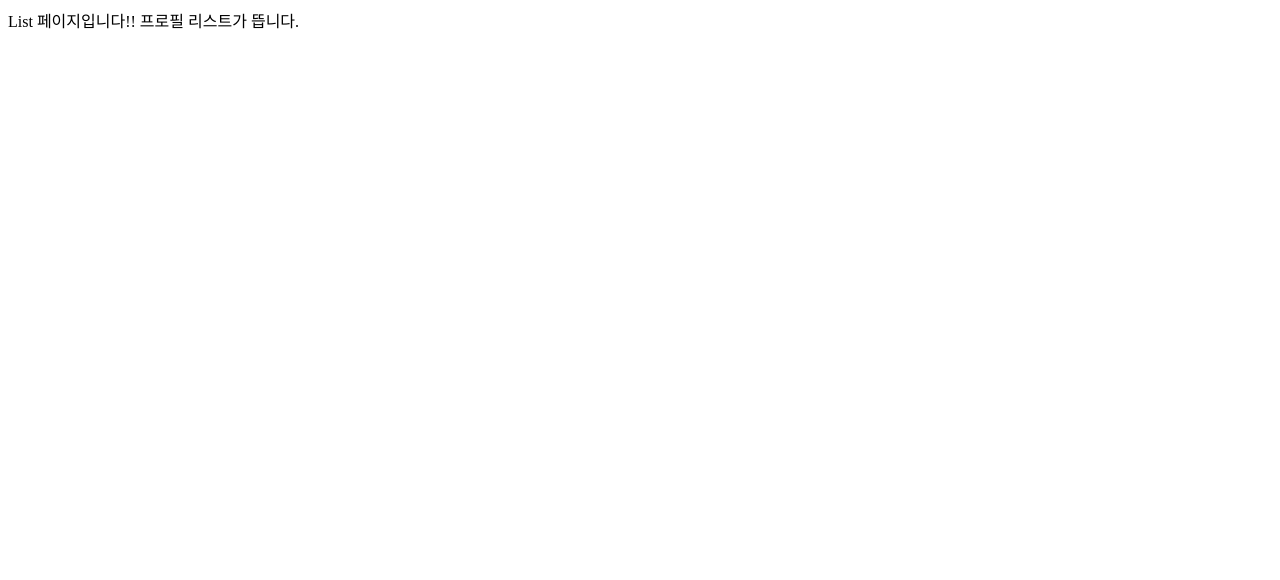
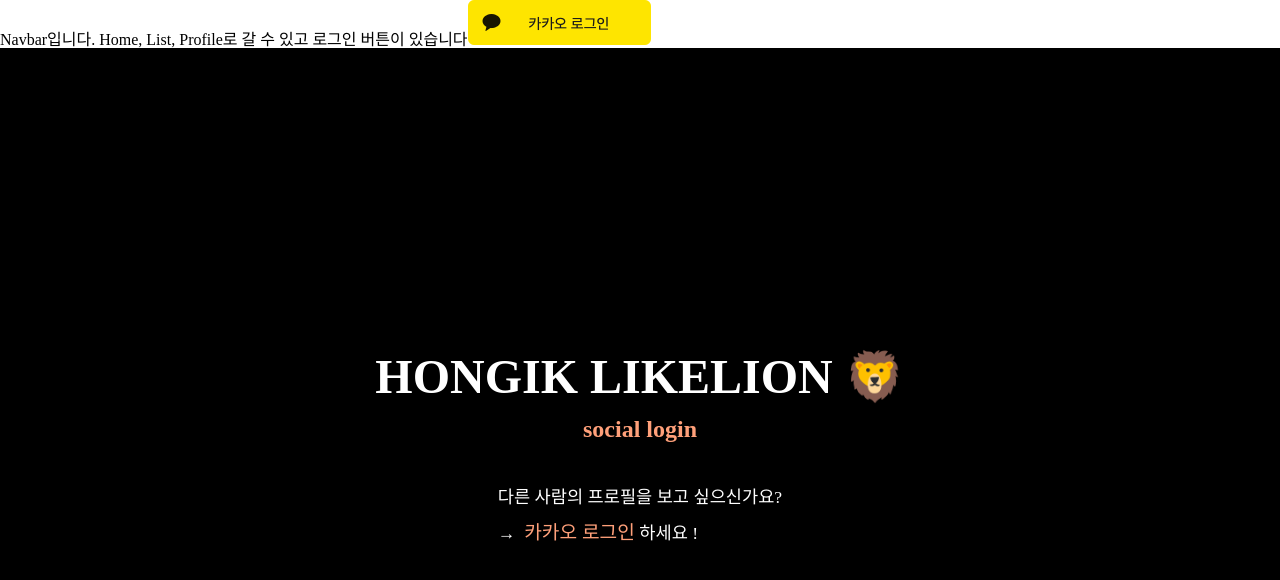
Before and after one commit to letthem/babylion_FE, a React (Create React App) app: page /auth/kakao in a window 1280 px wide. Shown: the top 580 px of the page. Built offline with nearby package versions, Linux system fonts and the light colour scheme; no server answers.

Commit message:
Design: Home UI 구현

```diff
--- a/src/App.js
+++ b/src/App.js
@@ -2,6 +2,7 @@
 import Home from "./pages/Home.js";
 import List from "./pages/List.js";
 import Profile from "./pages/Profile.js";
+import "./reset.css";
 
 function App() {
   return (
@@ -9,7 +10,8 @@
       <BrowserRouter>
         <Routes>
           <Route path="/" element={<Home />} />
-          <Route path="/auth/kakao" element={<List />} />
+          <Route path="/auth/kakao" element={<Home />} />
+          <Route path="/list" element={<List />} />
           <Route path="/profile" element={<Profile />} />
         </Routes>
       </BrowserRouter>
--- a/src/components/Navbar.js
+++ b/src/components/Navbar.js
@@ -5,7 +5,7 @@
 const Navbar = () => {
   return (
     <>
-      Navbar입니다. Home, Profile로 갈 수 있고 로그인 버튼이 있습니다
+      Navbar입니다. Home, List, Profile로 갈 수 있고 로그인 버튼이 있습니다
       <KakaoLogin />
     </>
   );
--- a/src/pages/Home.js
+++ b/src/pages/Home.js
@@ -6,9 +6,58 @@
   return (
     <>
       <Navbar />
-      Home페이지입니다!! 로그인하세요
+      <HomeContainer>
+        <h1>HONGIK LIKELION 🦁</h1>
+        <h2>social login</h2>
+
+        <div style={{ display: "inline-block" }}>
+          <br />
+          <p>다른 사람의 프로필을 보고 싶으신가요?</p>
+          <br />
+          <p>
+            &rarr;&nbsp; <LoginText>카카오 로그인</LoginText>&nbsp;하세요 !
+          </p>
+        </div>
+      </HomeContainer>
     </>
   );
 };
 
 export default Home;
+
+const HomeContainer = styled.div`
+  height: 100vh;
+  display: flex;
+  flex-direction: column;
+  align-items: center;
+  justify-content: center;
+  background-color: black;
+
+  h1 {
+    color: white;
+    font-size: 3rem;
+    font-weight: 600;
+    margin-bottom: 1rem;
+  }
+  h2 {
+    color: #ffa07a;
+    font-size: 1.5rem;
+    font-weight: 600;
+    margin-bottom: 2rem;
+  }
+  p {
+    color: white;
+    font-size: 1.1rem;
+  }
+`;
+
+const LoginText = styled.span`
+  font-size: 1.2rem;
+  font-weight: 500;
+  color: #ffa07a;
+  &:hover {
+    color: #ffcfbc;
+    transition: 0.5s;
+    cursor: pointer;
+  }
+`;
--- /dev/null
+++ b/src/reset.css
@@ -0,0 +1,134 @@
+html,
+body,
+div,
+span,
+applet,
+object,
+iframe,
+h1,
+h2,
+h3,
+h4,
+h5,
+h6,
+p,
+blockquote,
+pre,
+a,
+abbr,
+acronym,
+address,
+big,
+cite,
+code,
+del,
+dfn,
+em,
+img,
+ins,
+kbd,
+q,
+s,
+samp,
+small,
+strike,
+strong,
+sub,
+sup,
+tt,
+var,
+b,
+u,
+i,
+center,
+dl,
+dt,
+dd,
+ol,
+ul,
+li,
+fieldset,
+form,
+label,
+legend,
+table,
+caption,
+tbody,
+tfoot,
+thead,
+tr,
+th,
+td,
+article,
+aside,
+canvas,
+details,
+embed,
+figure,
+figcaption,
+footer,
+header,
+hgroup,
+menu,
+nav,
+output,
+ruby,
+section,
+summary,
+time,
+mark,
+audio,
+video {
+  margin: 0;
+  padding: 0;
+  border: 0;
+  font-size: 100%;
+  font: inherit;
+  vertical-align: baseline;
+}
+/* HTML5 display-role reset for older browsers */
+article,
+aside,
+details,
+figcaption,
+figure,
+footer,
+header,
+hgroup,
+menu,
+nav,
+section {
+  display: block;
+}
+body {
+  line-height: 1;
+}
+ol,
+ul {
+  list-style: none;
+}
+blockquote,
+q {
+  quotes: none;
+}
+blockquote:before,
+blockquote:after,
+q:before,
+q:after {
+  content: "";
+  content: none;
+}
+table {
+  border-collapse: collapse;
+  border-spacing: 0;
+}
+
+*,
+*::before,
+*::after {
+  box-sizing: border-box;
+}
+
+body {
+  min-height: 100vh;
+}
```
